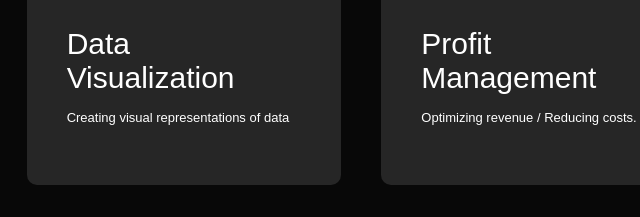
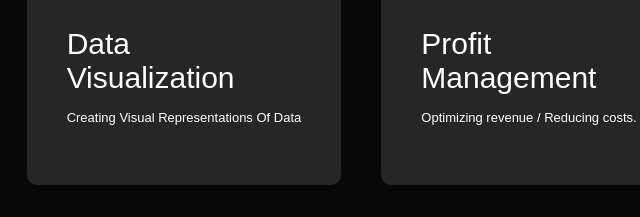
Before and after one commit to arunpk1994/new, a plain HTML site: page index.html in a window 1280 px wide. Shown: the part 1563-1780 px from the top of the page, 456-1096 px from the left. Drawn offline with Linux system fonts and the light colour scheme.

Commit message:
Update index.html

```diff
--- a/index.html
+++ b/index.html
@@ -108,7 +108,7 @@
                 <div>
                     <i class="fa-solid fa-chart-simple"></i>
                     <h2>Data Visualization</h2>
-                    <p>Creating visual representations of data</p>
+                    <p>Creating Visual Representations Of Data</p>
                     <a href="#"></a>
                 </div>
 
```
